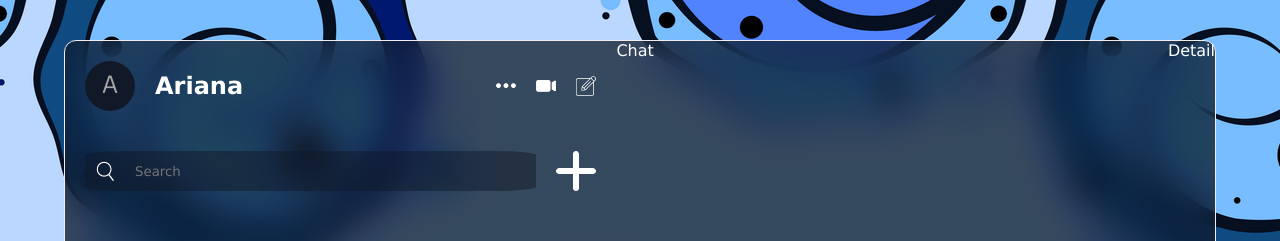
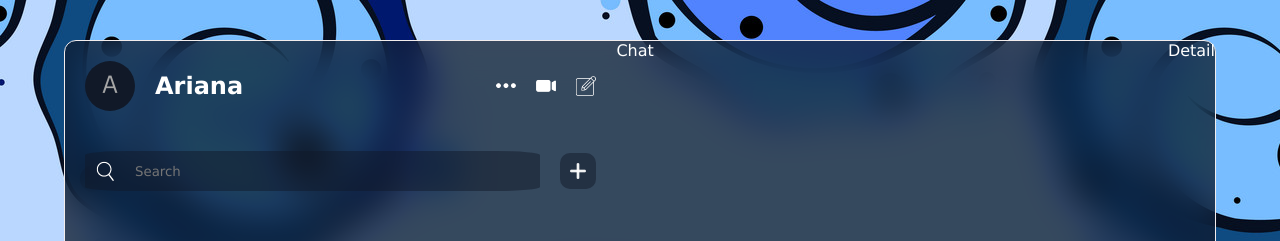
Before and after one commit to HimashaNethmini/RealTime-Chat, a React (Vite) app: page / in a window 1280 px wide. Shown: the top 241 px of the page. Built offline with nearby package versions, Linux system fonts and the light colour scheme.

Commit message:
added + button

```diff
--- a/src/components/list/chatList/ChatList.jsx
+++ b/src/components/list/chatList/ChatList.jsx
@@ -12,7 +12,7 @@ const ChatList = () => {
           <input type="text" placeholder='Search'/>
         </div>
 
-        <img src="./plus.png" alt="" />
+        <img src="./plus.png" alt="" className='add' />
       </div>
 
     </div>
```
